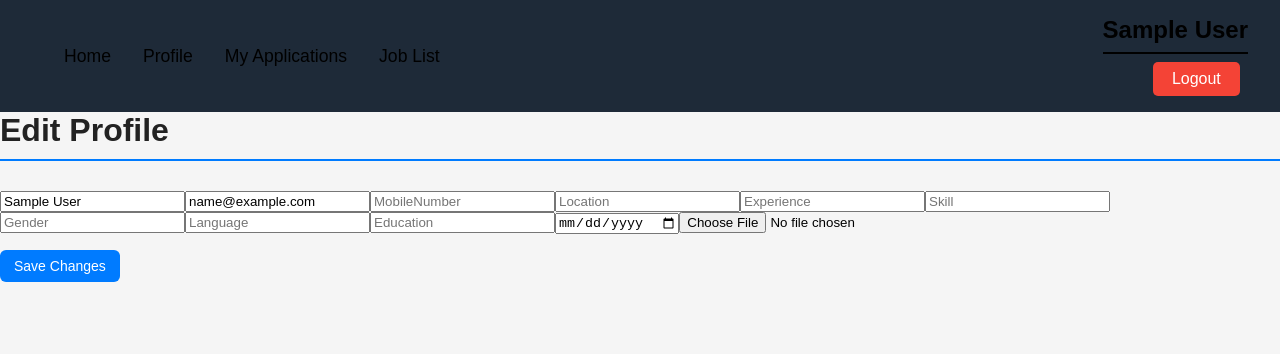
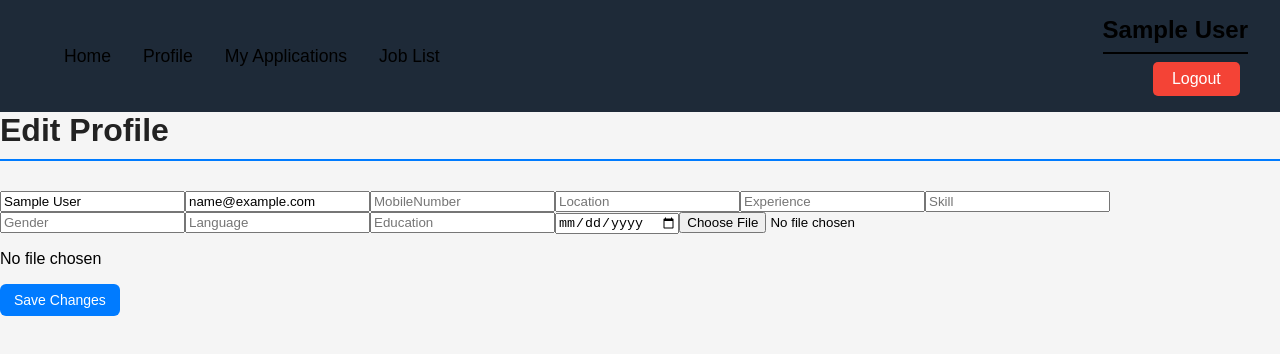
Before and after one commit to sathish-25-A/Job-Tracker-, a React (Vite) app in the folder frontend/: page /edit-profile in a window 1280 px wide. Shown: the top 354 px of the page. Built offline with nearby package versions, Linux system fonts and the light colour scheme; sample sign-in values are in the browser's storage.

Commit message:
user download

```diff
--- a/frontend/src/Pages/profile/EditProfile.jsx
+++ b/frontend/src/Pages/profile/EditProfile.jsx
@@ -81,7 +81,7 @@ const EditProfile = () => {
 
       const newUser = {
         ...updatedProfile,
-        resume: updatedProfile.resume || "",  // Ensure resumePath is included
+        resume: updatedProfile.resume || "", // Ensure resumePath is included
       };
 
       updateUser(newUser); // Update the user in context
@@ -116,8 +116,6 @@ const EditProfile = () => {
     }
   };
 
-
-
   return (
     <div>
       <Navbar />
@@ -128,8 +126,15 @@ const EditProfile = () => {
         ) : (
           <form onSubmit={handleSubmit}>
             {[
-              "name", "email", "mobileNumber", "location", "experience", "skill",
-              "gender", "language", "education"
+              "name",
+              "email",
+              "mobileNumber",
+              "location",
+              "experience",
+              "skill",
+              "gender",
+              "language",
+              "education",
             ].map((field) => (
               <input
                 key={field}
@@ -155,8 +160,11 @@ const EditProfile = () => {
             />
 
             {/* Display the file name if a file is selected */}
-            <p>{uploadedFileName}</p>
-
+            <p>
+              {uploadedFileName
+                ? uploadedFileName.split("_").slice(1).join("_")
+                : "No file chosen"}
+            </p>
             <button type="submit">Save Changes</button>
           </form>
         )}
--- a/frontend/src/Pages/profile/Profile.jsx
+++ b/frontend/src/Pages/profile/Profile.jsx
@@ -76,7 +76,16 @@ const Profile = () => {
                 >
                   Download Resume
                 </a>{" "}
-                ({user.resume.split("\\").pop()})
+                (
+                {
+                  user.resume
+                    .split("\\")
+                    .pop()
+                    .split("_")
+                    .slice(1) // removes the UUID prefix
+                    .join("_") // rejoins the rest of the parts
+                }
+                )
               </>
             ) : (
               "Not Uploaded"
```
